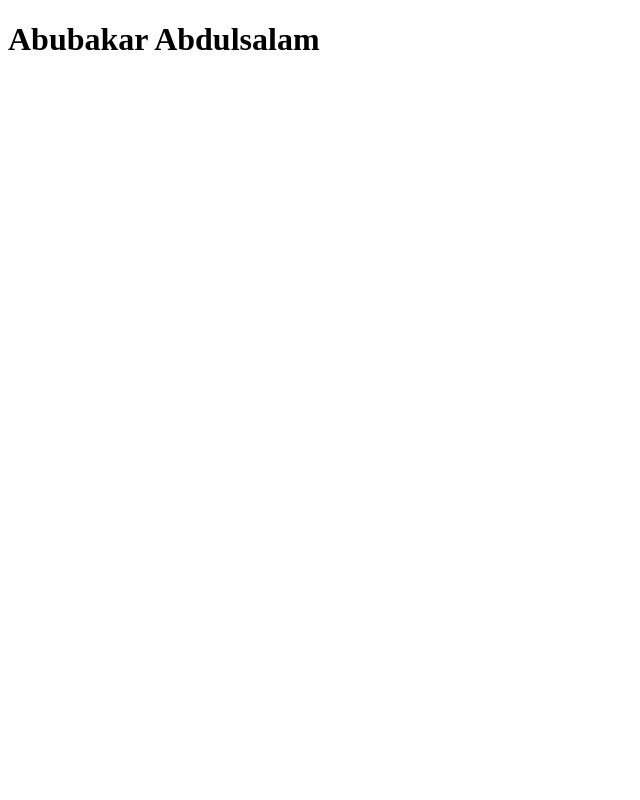
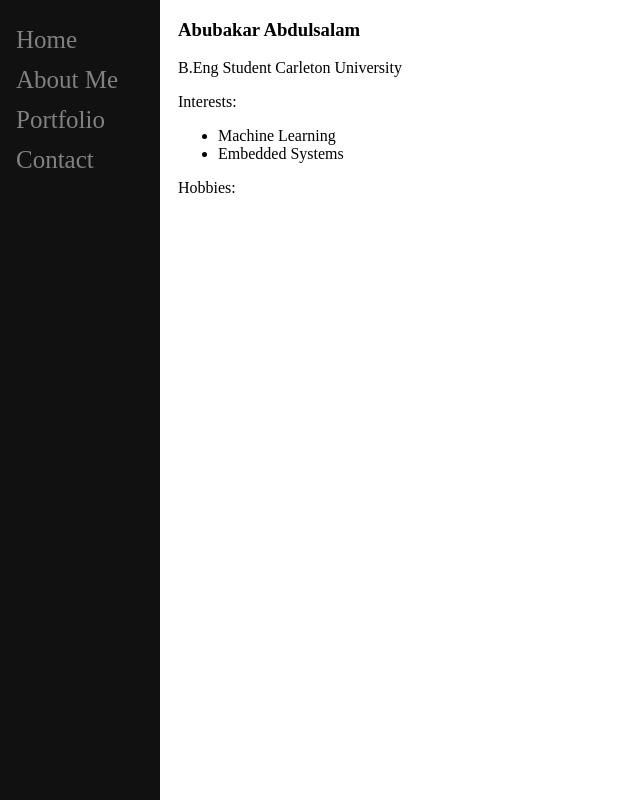
Before and after one commit to AbubakarAbdulsalam/AbubakarAbdulsalam.github.io, a plain HTML site: page index.html in a window 1280 px wide. Shown: the whole page, without its empty margins (0-640 px from the left). Drawn offline with Linux system fonts and the light colour scheme.

Commit message:
Created Index Page

```diff
--- a/index.html
+++ b/index.html
@@ -1,10 +1,31 @@
 <!DOCTYPE html>
 <html>
-<head>
-   <title> Abubakar Abdulsalam</title>
-</head>
-<body>
-
-   <h1> Abubakar Abdulsalam </h1>
-</body>
+  <head>
+    <meta charset="utf-8">
+	<link href="styles/style.css" rel="stylesheet" type="text/css">
+    <title>My test page</title>
+  </head>
+  <body>
+    <div class="sidenav">
+	<a href="#">Home</a>
+	<a href="about.html">About Me</a>
+	<a href="#">Portfolio</a>
+	<a href="#">Contact</a>
+	</div>
+	<div class="main">
+    <h3 class="name">Abubakar Abdulsalam</h3>
+	<p>B.Eng Student Carleton University</p>
+	<p>Interests:
+	   <ul>
+	    <li>Machine Learning</li>
+        <li>Embedded Systems</li>
+	   </ul>
+	</p>
+	<p>
+	  Hobbies:
+	  <ul>
+	  </ul>
+	</p>
+	</div>
+  </body>
 </html>
--- /dev/null
+++ b/styles/style.css
@@ -0,0 +1,39 @@
+
+ /* The sidebar menu */
+.sidenav {
+  height: 100%; /* Full-height: remove this if you want "auto" height */
+  width: 160px; /* Set the width of the sidebar */
+  position: fixed; /* Fixed Sidebar (stay in place on scroll) */
+  z-index: 1; /* Stay on top */
+  top: 0; /* Stay at the top */
+  left: 0;
+  background-color: #111; /* Black */
+  overflow-x: hidden; /* Disable horizontal scroll */
+  padding-top: 20px;
+}
+
+/* The navigation menu links */
+.sidenav a {
+  padding: 6px 8px 6px 16px;
+  text-decoration: none;
+  font-size: 25px;
+  color: #818181;
+  display: block;
+}
+
+/* When you mouse over the navigation links, change their color */
+.sidenav a:hover {
+  color: #f1f1f1;
+}
+
+/* Style page content */
+.main {
+  margin-left: 160px; /* Same as the width of the sidebar */
+  padding: 0px 10px;
+}
+
+/* On smaller screens, where height is less than 450px, change the style of the sidebar (less padding and a smaller font size) */
+@media screen and (max-height: 450px) {
+  .sidenav {padding-top: 15px;}
+  .sidenav a {font-size: 18px;}
+}
```
Also changed, not shown: about.html (added, +8 -0 lines), images/image1.png (added).
